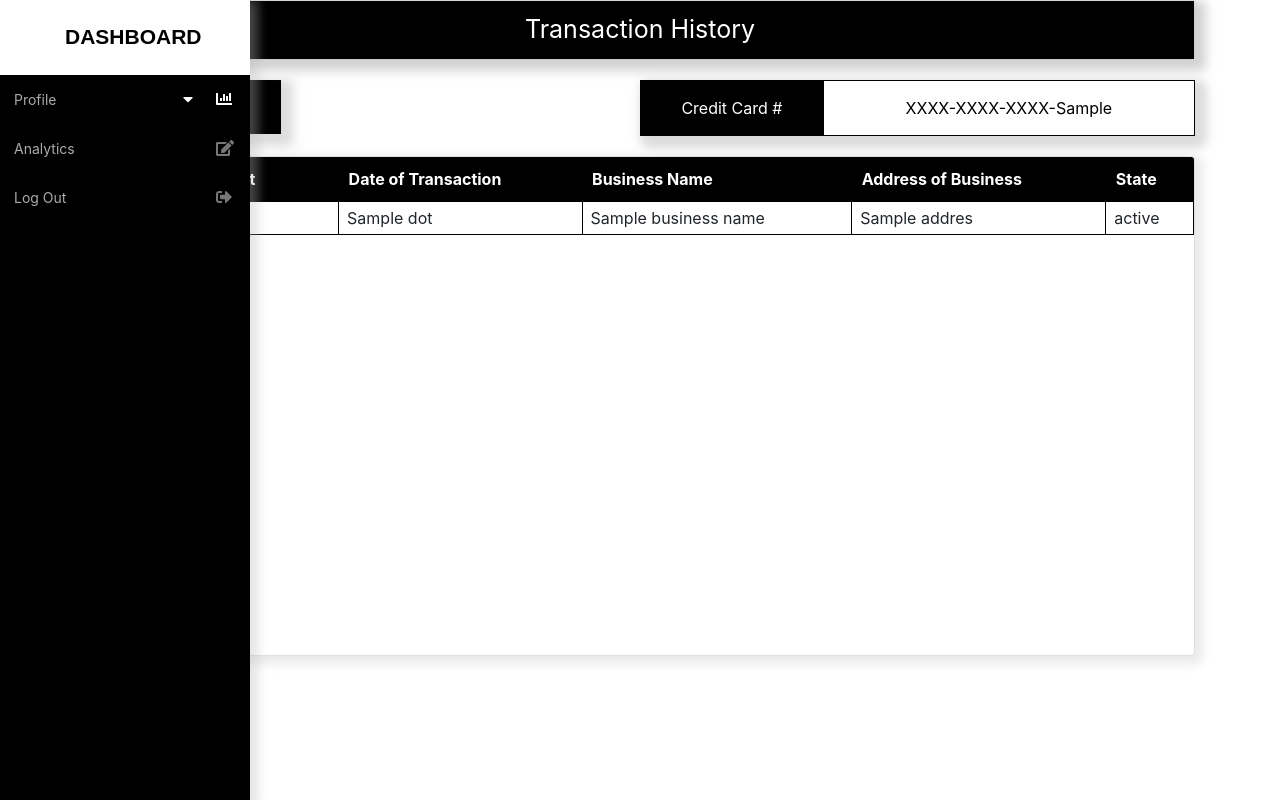
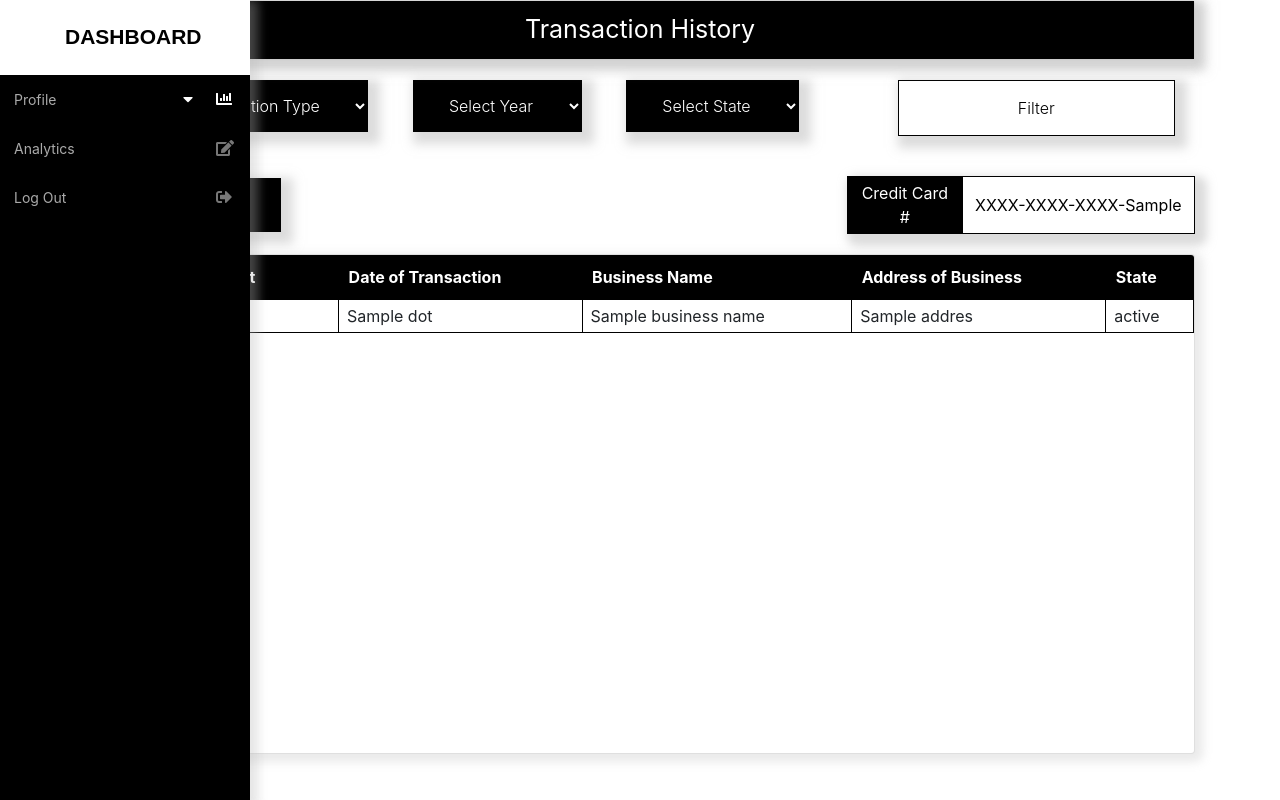
Before and after one commit to karlhickel/Database-Final-Project, a Django app: template finance_manager/templates/financeManager/transactions.html in a window 1280 px wide. Run offline with Django 3.2, Linux system fonts and the light colour scheme; the template is opened without the code that fills it: most values are stand-ins (such as "Sample title", 1, 10 or a date in 2020); some libraries are stand-ins or nearby versions.

Commit message:
Added filters to transactions

```diff
--- a/finance_manager/static/financeManager/css/transactions.css
+++ b/finance_manager/static/financeManager/css/transactions.css
@@ -44,9 +44,10 @@ table {
   border-collapse: collapse;
 }
 
-table td{
-    border: 1px solid black;
-    padding: 4px 8px;
+.padding td {
+    border: 1px solid black !important;
+    padding: 4px 8px !important;
+    height: inherit;
 }
 
 .coloredButton{
@@ -64,3 +65,24 @@ table td{
     box-shadow: 6px 6px 10px 6px rgba(186,186,186, .5);
     margin: 20px;
 }
+
+.filter {
+  background-color: white;
+  border: none;
+  padding: 15px 32px;
+  margin-left: 25px;
+  text-align: center;
+  text-decoration: none;
+  display: inline-block;
+  font-size: 16px;
+  margin: 4px 2px;
+  cursor: pointer;
+  border: 1px solid black;
+  box-shadow: 6px 6px 10px 6px rgba(186,186,186, .5);
+  margin: 20px;
+}
+
+.noPadding td {
+  border: none;
+  padding: 0;
+}
--- a/finance_manager/templates/financeManager/transactions.html
+++ b/finance_manager/templates/financeManager/transactions.html
@@ -7,21 +7,61 @@
         Transaction History
       </div>
     </div>
-     <a href="/static/financeManager/data/transactions.csv">
+
+
+    <table class="noPadding">
+      <tr>
+        <td colspan="2">
+          <form method="post">
+            {% csrf_token %}
+            <select name="selectTrans" class="coloredButton">
+              <option value="default">Select Transaction Type</option>
+              <option value="All">All</option>
+              <option value="Income">Income</option>
+              <option value="Expense">Expense</option>
+            </select>
+            <select name="selectYear" class="coloredButton">
+              <option value="default">Select Year</option>
+              {% for year in data.years %}
+                <option value="{{year}}">{{year}}</option>
+              {% endfor %}
+            </select>
+            <select name="selectState" class="coloredButton">
+              <option value="default">Select State</option>
+              {% for state in data.states %}
+                <option value="{{state}}">{{state}}</option>
+              {% endfor %}
+            </select>
+            <button name="filter" value="default" class="filter" style="float: right; width: 25%;">
+                Filter
+            </button>
+          </form>
+        </td>
+      </tr>
+      <tr>
+        <td>
+          <a href="/static/financeManager/data/{{file}}">
            <button name="downloadCSV" class="coloredButton">
                Download CSV
            </button>
          </a>
+       </td>
+       <td>
          <div class="card center creditCard">
-      <table>
+           <table class="padding">
              <tr>
                  <td class="t1">Credit Card #</td>
-            <td class="t2">XXXX-XXXX-XXXX-{{data.creditCard.0}}</td>
+                 <td class="t2">XXXX-XXXX-XXXX-{{data.trans.creditCard.0}}</td>
              </tr>
            </table>
          </div>
+       </td>
+      </tr>
+
+    </table>
+
     <div class="card center tableFixedHeaders">
-      <table>
+      <table class="padding">
         <thead>
           <tr>
               <th>Transaction Amount</th>
@@ -31,17 +71,19 @@
               <th>State</th>
           </tr>
         </thead>
+        {% if data.trans %}
           {% for i in range %}
           <tbody>
             <tr>
-              <td>$ {{data.amount|index:i}}</td>
-              <td>{{data.DOT|index:i}}</td>
-              <td>{{data.businessName|index:i}}</td>
-              <td>{{data.address|index:i}}</td>
-              <td>{{data.state|index:i}}</td>
+                <td>$ {{data.trans.amount|index:i}}</td>
+                <td>{{data.trans.DOT|index:i}}</td>
+                <td>{{data.trans.businessName|index:i}}</td>
+                <td>{{data.trans.address|index:i}}</td>
+                <td>{{data.trans.state|index:i}}</td>
             </tr>
           </tbody>
           {% endfor %}
+        {% endif %}
       </table>
     </div>
 
```
Also changed, not shown: finance_manager/static/financeManager/js/analytics.js (added, +7 -0 lines), finance_manager/static/financeManager/js/charts.js (+62 -0 lines), finance_manager/static/financeManager/python/utils.py (+19 -0 lines), finance_manager/templates/financeManager/analytics.html (+33 -7 lines), finance_manager/views.py (+49 -8 lines). Lines whose indentation alone changed are shown as unchanged.
